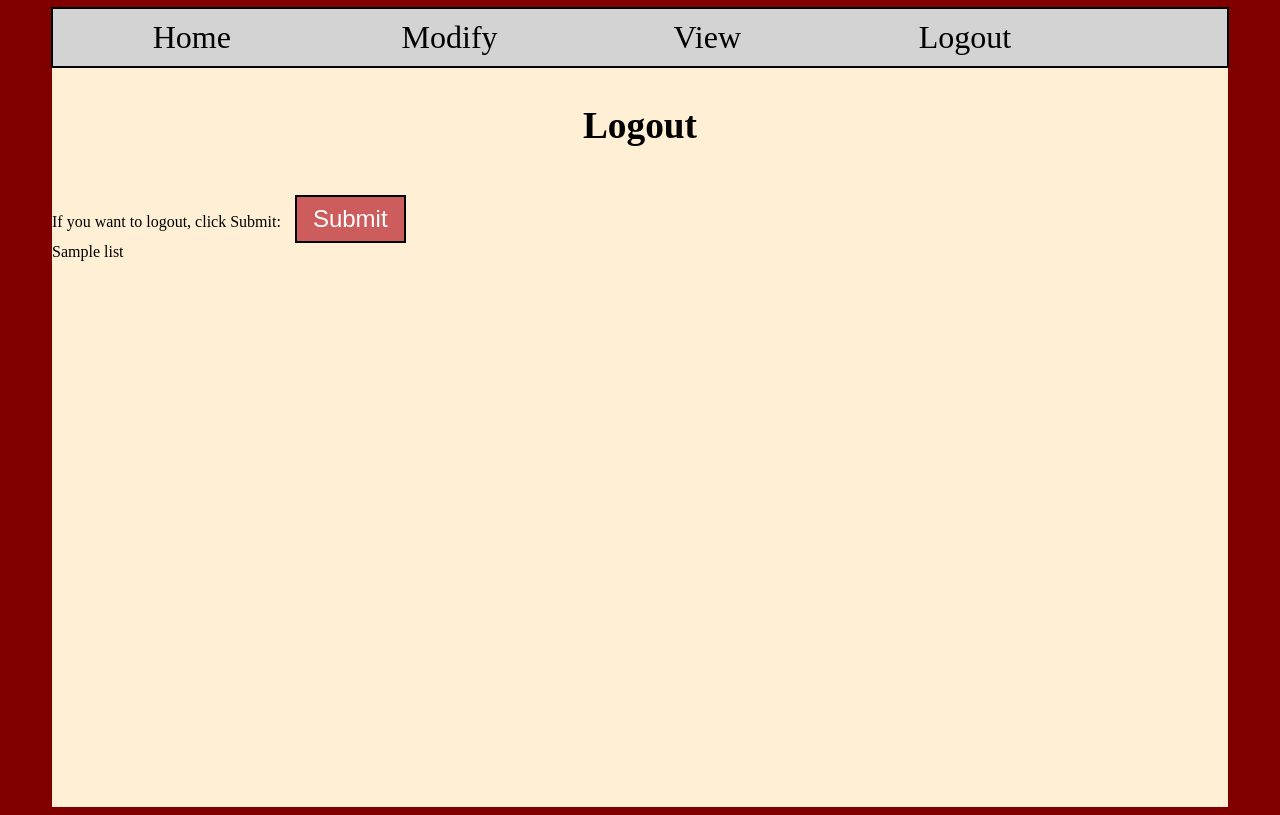
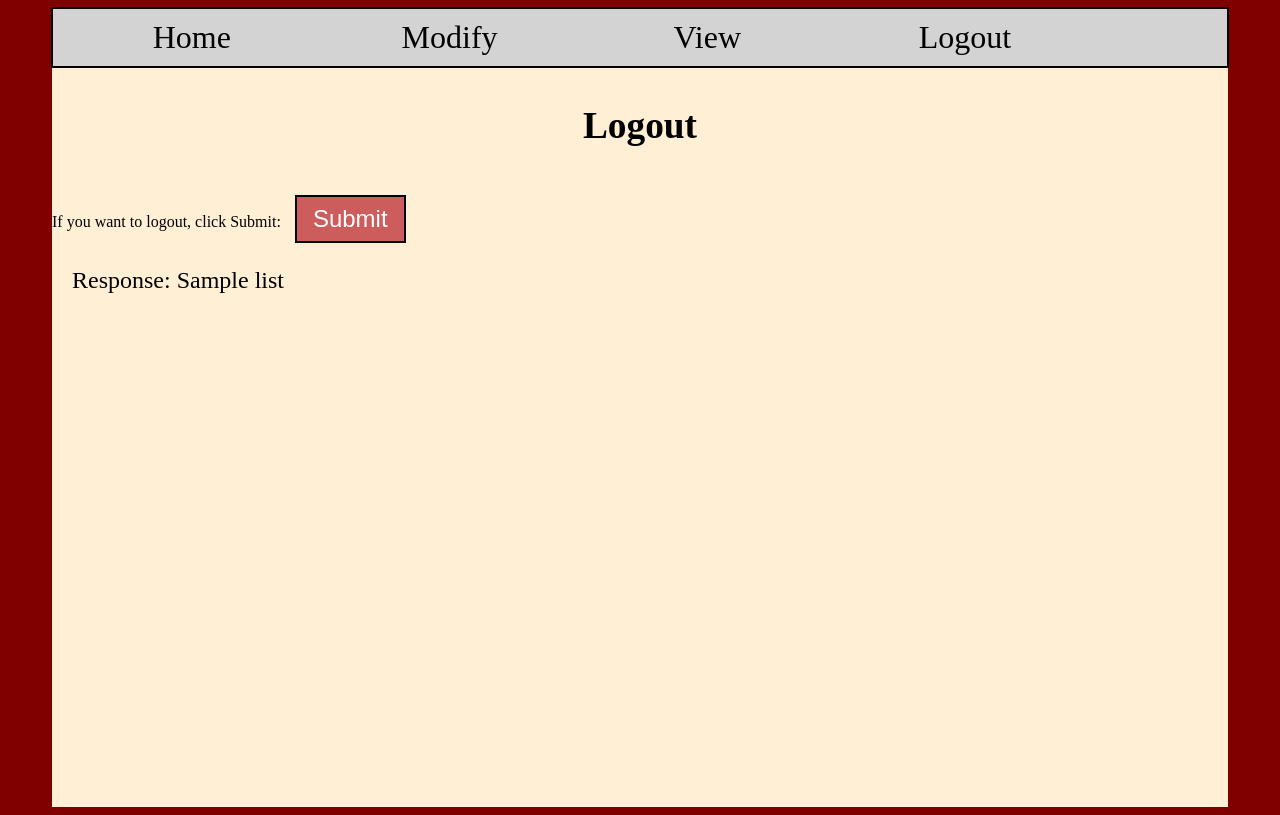
Before and after one commit to kmlacasse/webproject, a Django app: template templates/taapp/logout.html in a window 1280 px wide. Run offline with Django 3.2, Linux system fonts and the light colour scheme; the template is opened without the code that fills it: most values are stand-ins (such as "Sample title", 1, 10 or a date in 2020).

Commit message:
Update logout.html

```diff
--- a/templates/taapp/logout.html
+++ b/templates/taapp/logout.html
@@ -8,7 +8,8 @@
         <input type="submit" class="submitModifyButton" value="Submit">
     </form>
 
-    {{ list }}
+        <p class="responseText">Response: {{ list }}</p>
+
 
 
 {% endblock content %}
```
